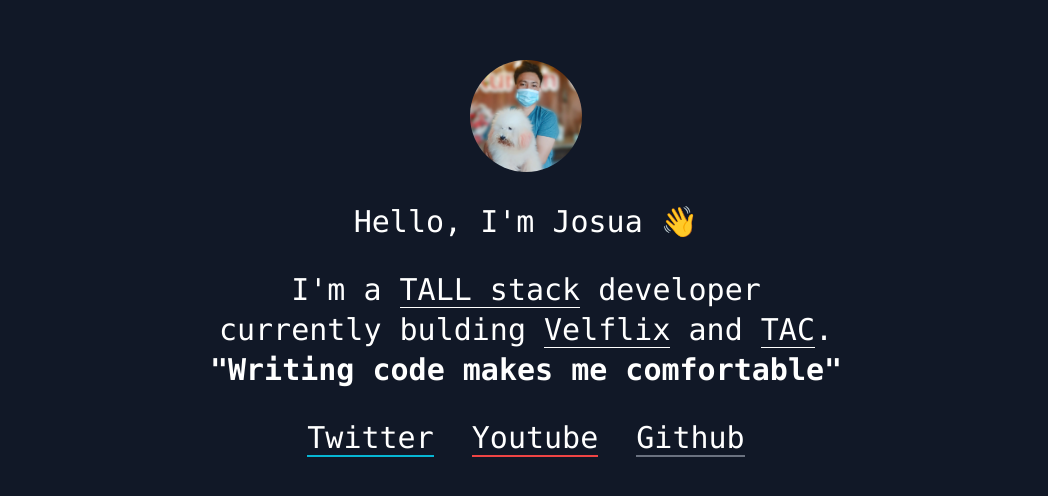
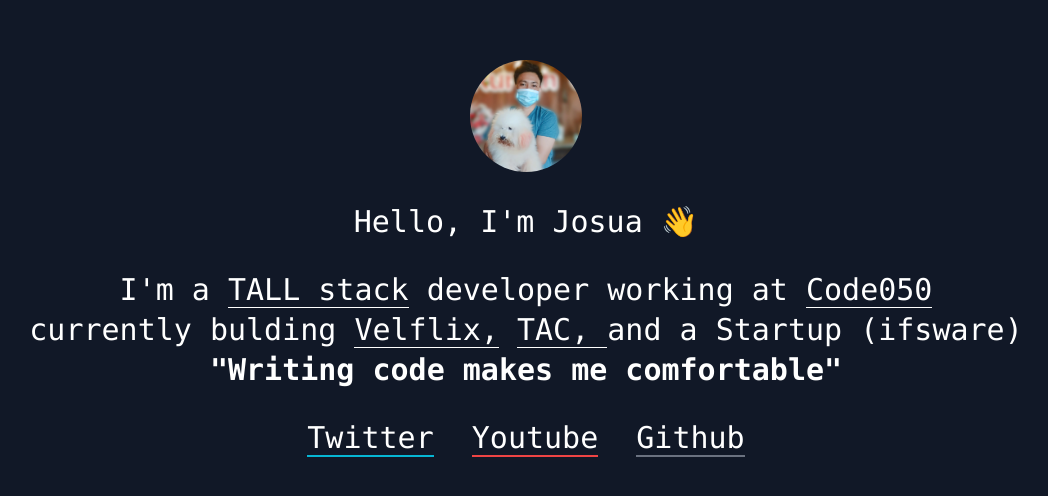
Before and after one commit to josuapsianturi/josuapsianturi.github.io, a plain HTML site: page index.html in a window 1280 px wide. Shown: the part 142-638 px from the top of the page, without its empty margins (114-1162 px from the left). Drawn offline with Linux system fonts and the light colour scheme.

Commit message:
Update index.html

```diff
--- a/index.html
+++ b/index.html
@@ -14,17 +14,20 @@
     <div class="flex flex-col">
         <img src="josuapsianturi.webp" width="100" class="rounded-full w-28 mx-auto" alt="josuapsianturi" loading="lazy">
 
-        <div class="text-xl md:text-3xl text-center text-white">
+        <div class="text-xl md:text-3xl text-center text-white max-w-lg">
             <div class="my-8">
                 Hello, I'm Josua 👋
             </div>
 
-            <div>I'm a <a target="_blank" href="https://tallstack.dev/" class="border-b border-white">TALL stack</a> developer </div>
+            <div>I'm a
+                <a target="_blank" href="https://tallstack.dev/" class="border-b border-white">TALL stack</a> developer working at
+                <a target="_blank" href="https://code050.nl/nl/over-ons" class="border-b border-white">Code050</a>
+            </div>
             <div class="p-1">
                 currently bulding
-                <a target="_blank" href="https://github.com/josuapsianturi/velflix" class="border-b border-white">Velflix</a>
-                and
-                <a target="_blank" href="https://github.com/josuapsianturi/tac" class="border-b border-white">TAC</a>.
+                <a target="_blank" href="https://github.com/josuapsianturi/velflix" class="border-b border-white">Velflix,</a>
+                <a target="_blank" href="https://github.com/josuapsianturi/tac" class="border-b border-white">TAC, </a>
+                 and a Startup (ifsware)
             </div>
 
             <div class="font-semibold">"Writing code makes me comfortable"</div>
```
